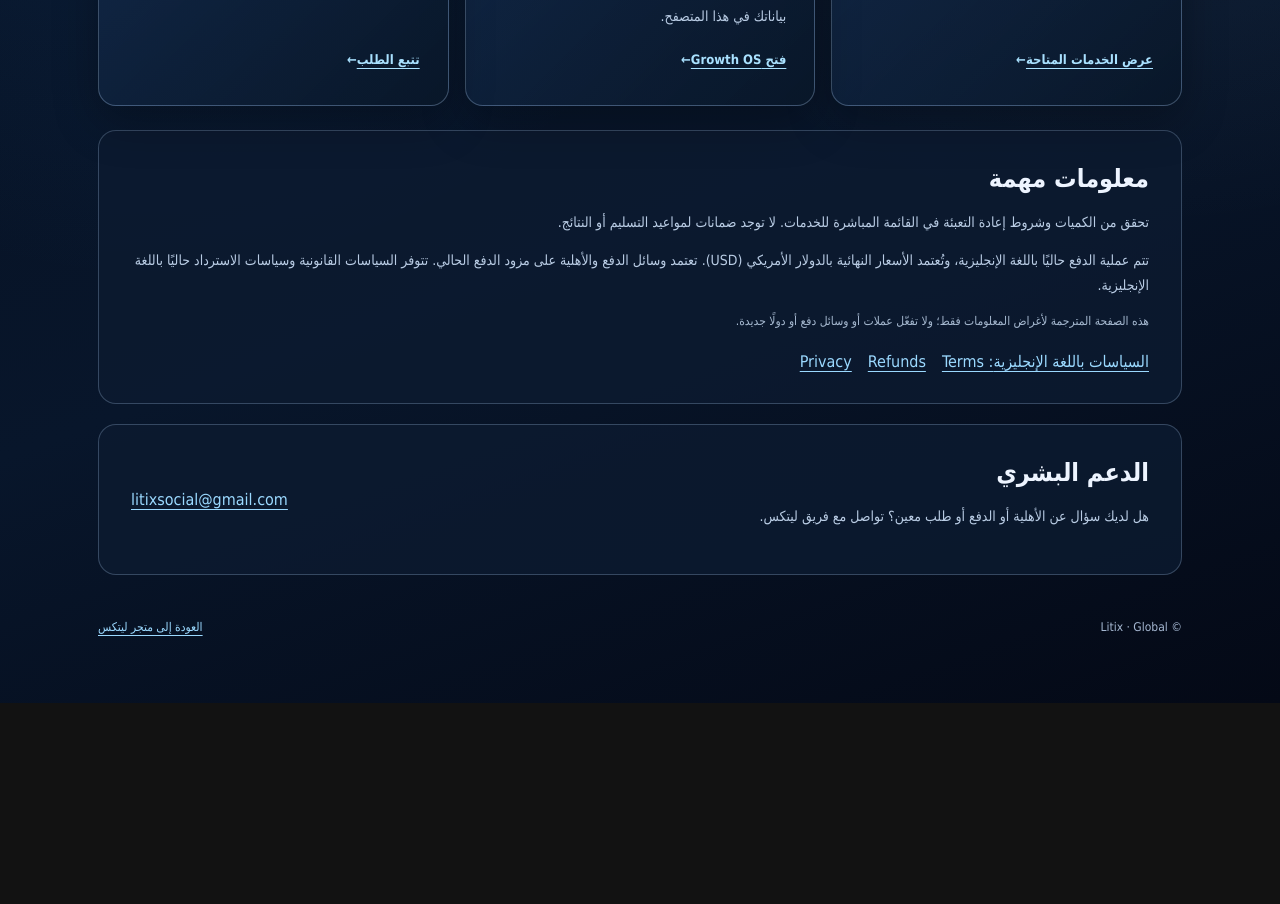
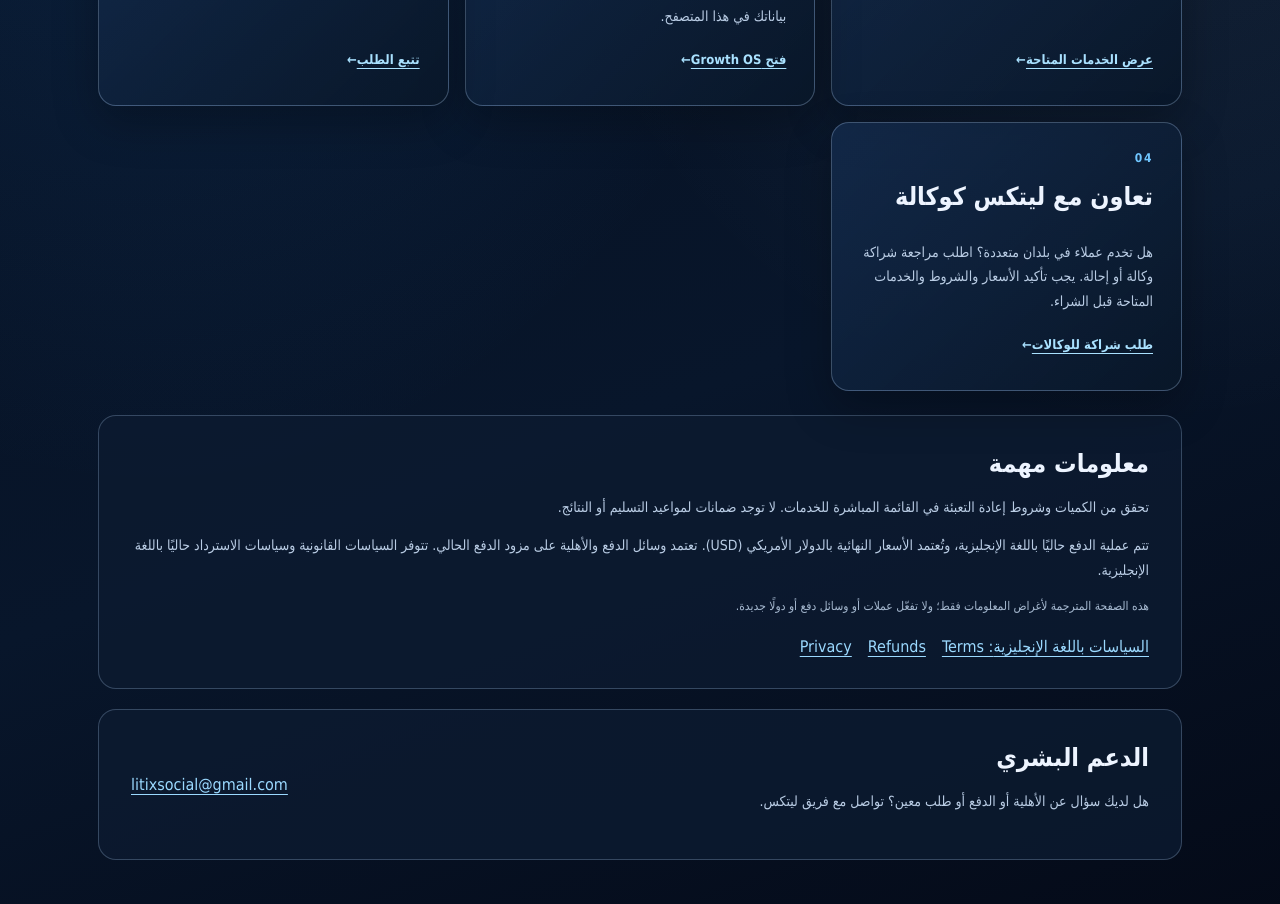
Before and after one commit to LitGnosis/Litix, a Next.js app in the folder src/: page /global/ar in a window 1280 px wide. Shown: the part 860-1764 px from the top of the page. Before the commit the page ends 1563 px from the top, so only its background shows below. Built offline with nearby package versions, Linux system fonts and the light colour scheme; no server answers.

Commit message:
feat(global): add localized agency partnership lead path with source tags

```diff
--- a/src/app/global/[locale]/page.jsx
+++ b/src/app/global/[locale]/page.jsx
@@ -30,6 +30,7 @@ export default async function GlobalLanding({params}){
     {heading:t.servicesTitle,copy:t.services,href:"/#services",cta:t.start,number:"01"},
     {heading:t.toolsTitle,copy:t.tools,href:"/#growth-studio",cta:t.planning,number:"02"},
     {heading:t.trackTitle,copy:t.track,href:"/track",cta:t.tracking,number:"03"},
+    {heading:t.agencyTitle,copy:t.agencyCopy,href:"/partners?utm_source=global_"+locale+"&utm_medium=owned&utm_campaign=global_agencies#apply",cta:t.agencyCta,number:"04"},
   ];
   return <main className="lxglobal" lang={locale} dir={rtl?"rtl":"ltr"}>
     <div className="lxglobal-container">
```
